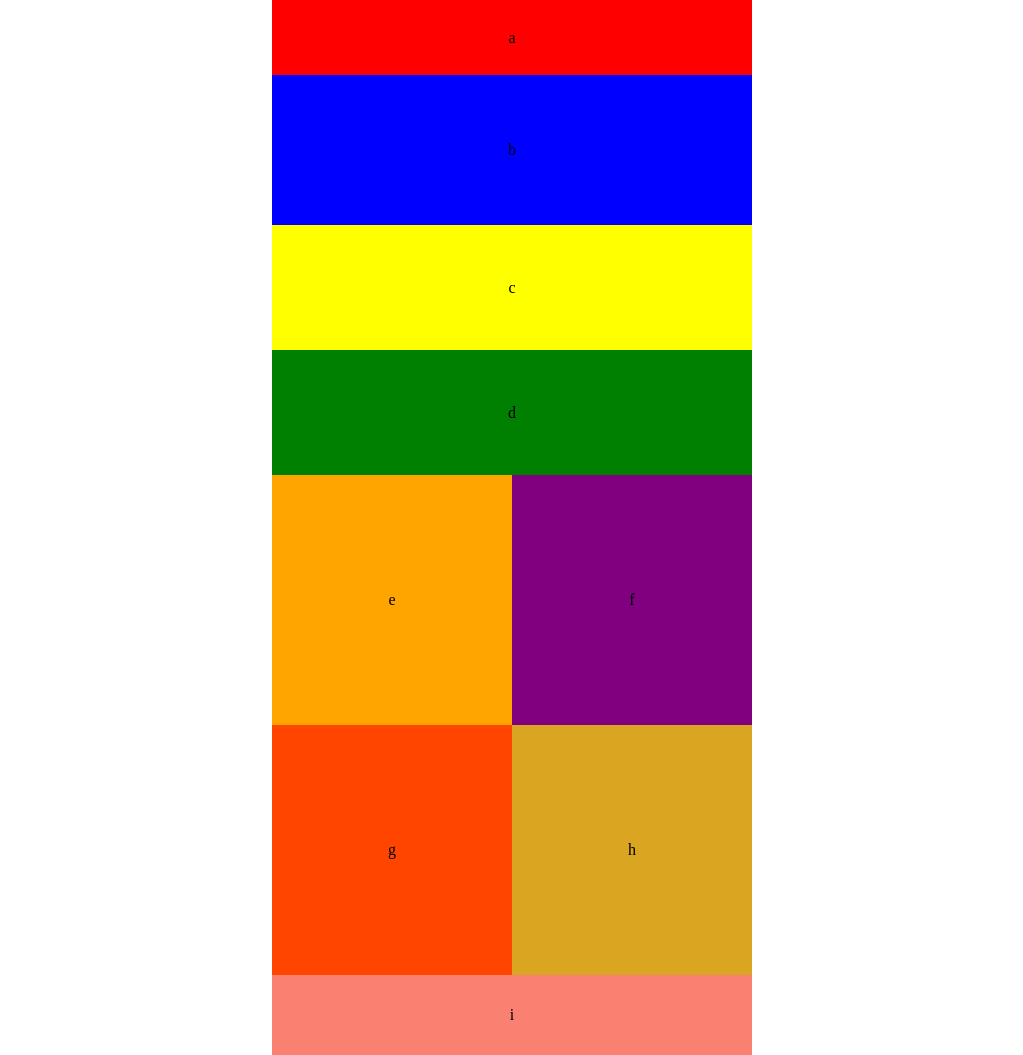
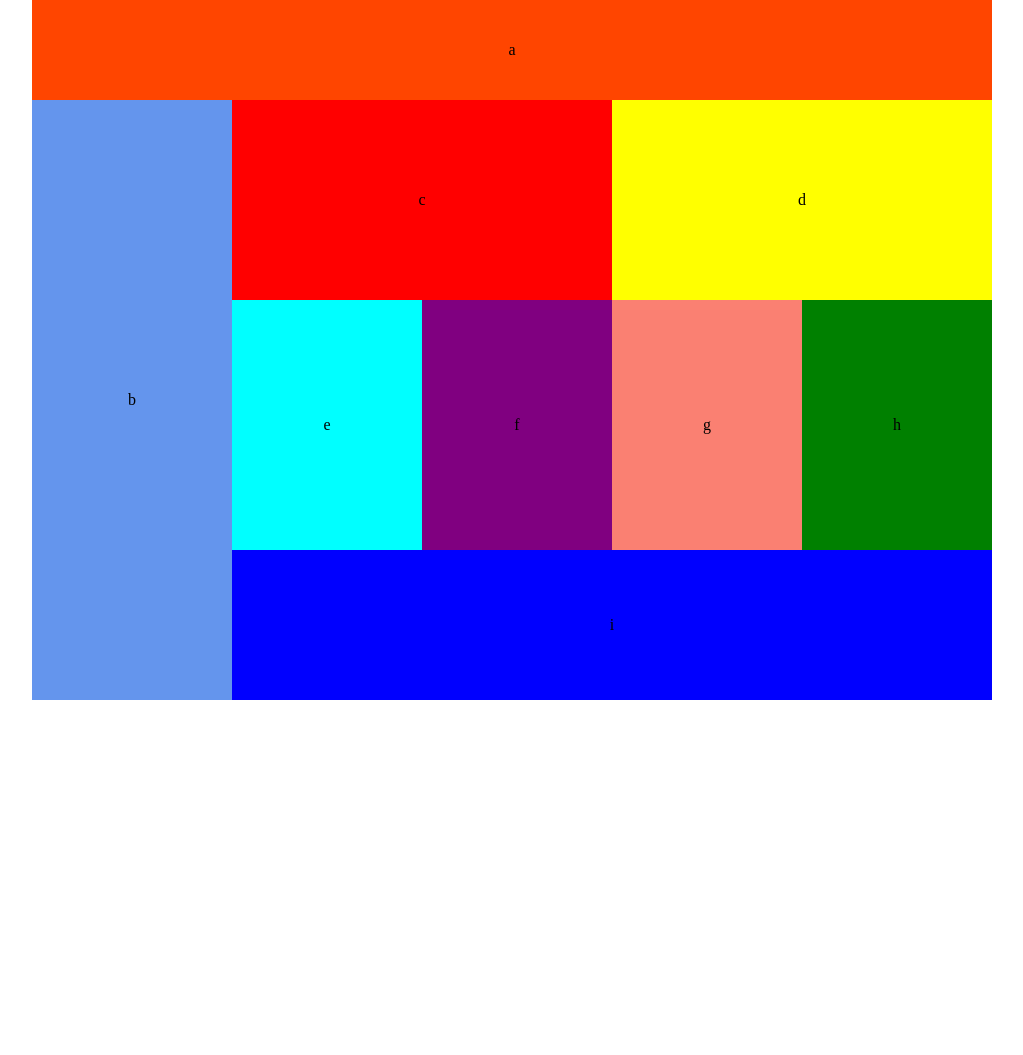
Before and after one commit to seanjmurray/301-lab-01, a plain HTML site: page index.html in a window 1280 px wide. Shown: the whole page, without its empty margins (128-1151 px from the left). After the commit the page ends 800 px from the top, so only its background shows below. Drawn offline with Linux system fonts and the light colour scheme.

Commit message:
Add desktop and tablet layouts

```diff
--- a/css/base.css
+++ b/css/base.css
@@ -5,3 +5,8 @@ header, main, footer{
   text-align: center;
   width: 480px;
 }
+@media only screen and (min-width:500px){
+  header, main, footer{
+    width: 960px;
+  }
+}
--- a/css/layout.css
+++ b/css/layout.css
@@ -1,4 +1,4 @@
-section{
+.efgh{
   display: flex;
   flex-wrap: wrap;
 }
@@ -24,3 +24,33 @@ section{
   height: 80px;
   line-height: 80px;
 }
+@media only screen and (min-width:500px){
+  #a{
+    height: 100px;
+    line-height: 100px;
+  }
+  #b{
+    float: left;
+    height: 600px;
+    line-height: 600px;
+    width: 200px;
+  }
+  .cd{
+    display: flex;
+  }
+  #c, #d{
+    height: 200px;
+    line-height: 200px;
+    width: 380px;
+  }
+  #e, #f, #g, #h{
+    flex-shrink: 0;
+    height: 250px;
+    line-height: 250px;
+    width: 190px;
+  }
+  #i{
+    height: 150px;
+    line-height: 150px;
+  }
+}
--- a/css/modules.css
+++ b/css/modules.css
@@ -25,3 +25,61 @@
   #i{
     background-color: salmon;
   }
+@media only screen and (min-width:500px){
+  #a{
+    background-color: blue;
+    }
+    #b{
+      background-color: green;
+    }
+    #c{
+      background-color: red;
+    }
+    #d{
+      background-color: yellow;
+    }
+    #e{
+      background-color: salmon;
+    }
+    #f{
+      background-color: greenyellow;
+    }
+    #g{
+      background-color: palegreen;
+    }
+    #h{
+      background-color: aqua;
+    }
+    #i{
+      background-color: #ff6600;
+    }
+}
+@media only screen and (min-width:750px){
+  #a{
+    background-color: orangered;
+    }
+    #b{
+      background-color: cornflowerblue;
+    }
+    #c{
+      background-color: red;
+    }
+    #d{
+      background-color: yellow;
+    }
+    #e{
+      background-color: aqua;
+    }
+    #f{
+      background-color: purple;
+    }
+    #g{
+      background-color: salmon;
+    }
+    #h{
+      background-color: green;
+    }
+    #i{
+      background-color: blue;
+    }
+}
--- a/index.html
+++ b/index.html
@@ -15,9 +15,11 @@
   </header>
   <main>
     <div id="b">b</div>
-    <div id="c">c</div>
-    <div id="d">d</div>
-    <section>
+    <section class="cd">
+      <div id="c">c</div>
+      <div id="d">d</div>
+    </section>
+    <section class="efgh">
       <div id="e">e</div>
       <div id="f">f</div>
       <div id="g">g</div>
```
Lines whose indentation alone changed are shown as unchanged.
